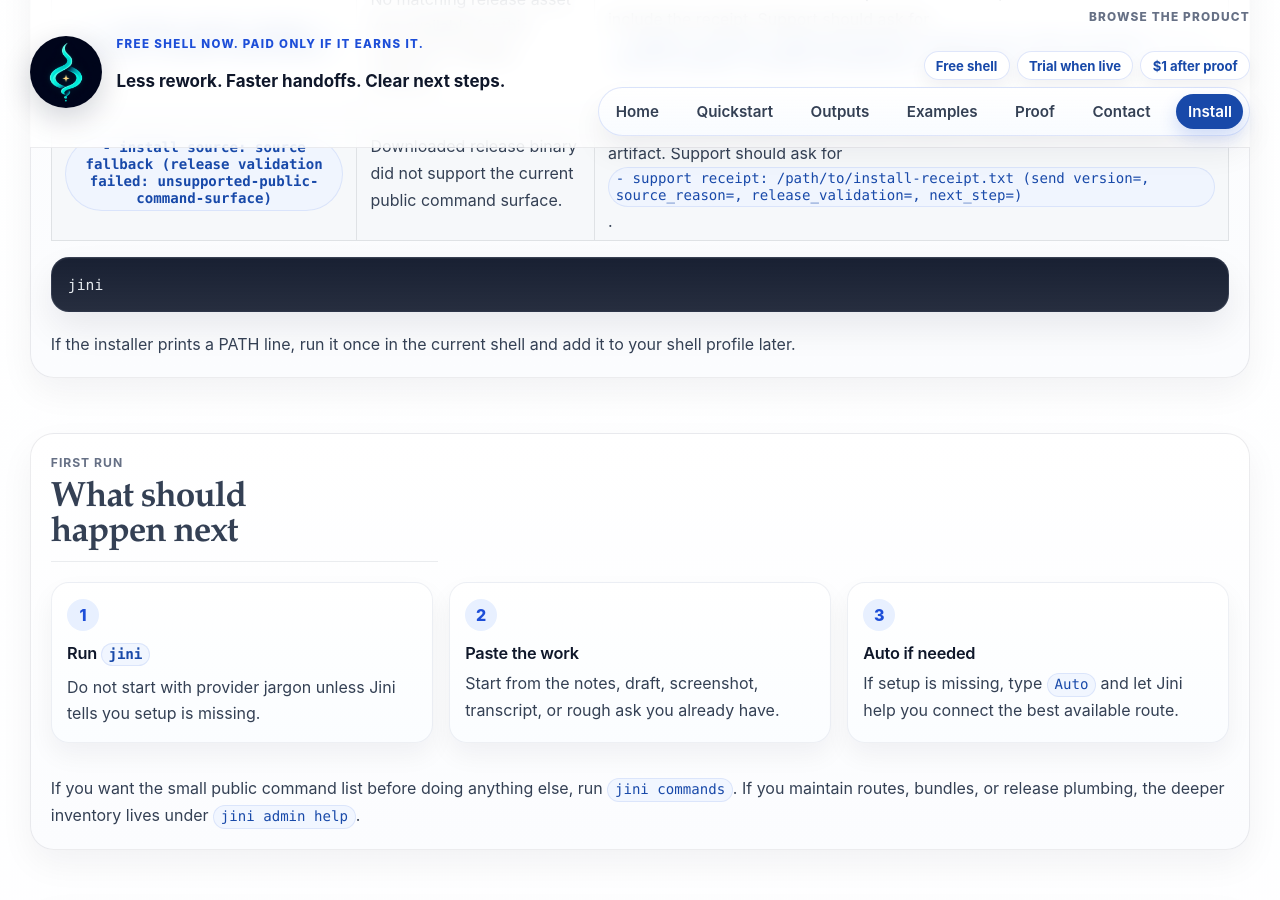
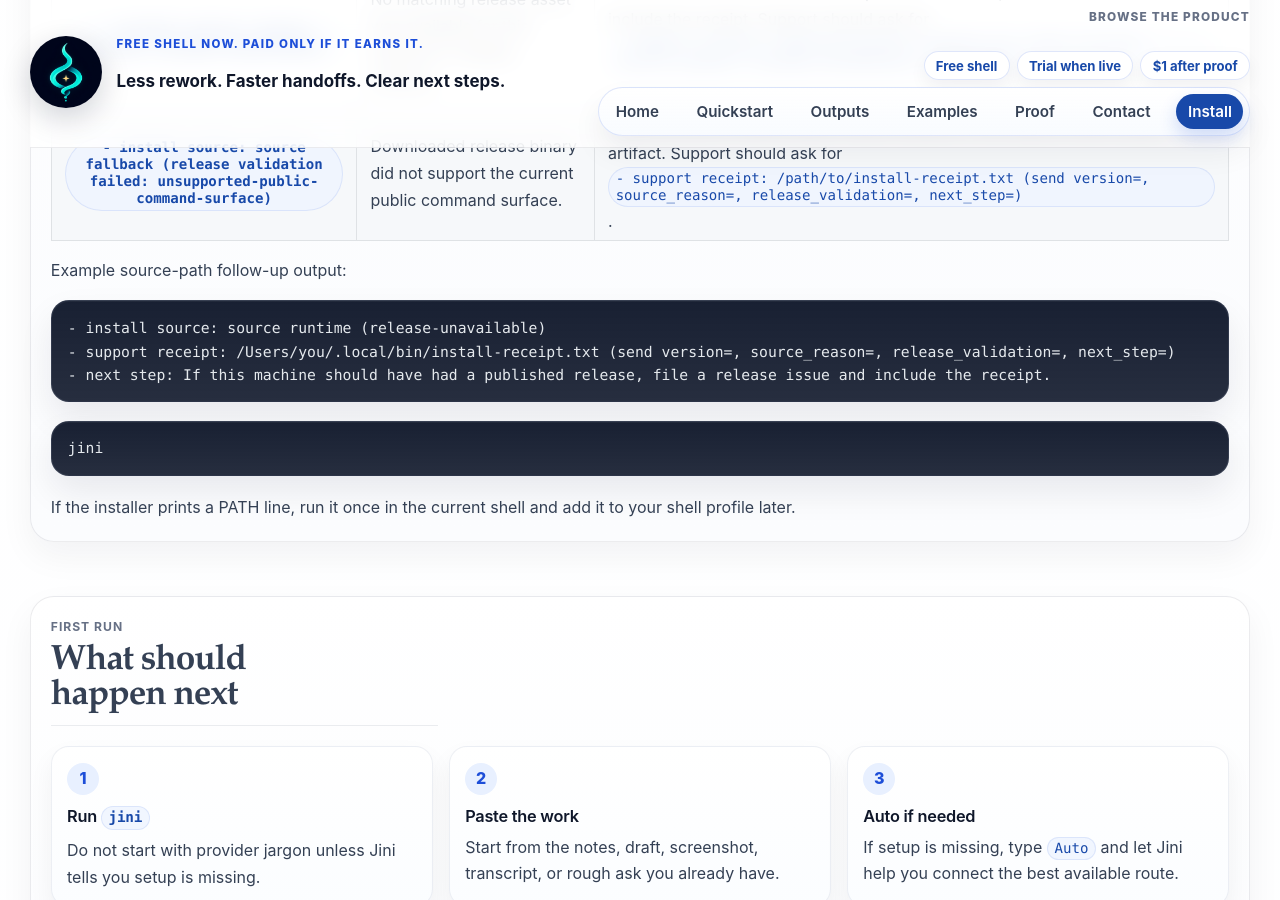
Before and after one commit to maridlabsai/jini, a Jekyll site: the page built from docs/install.md, in a window 1280 px wide and 900 px high, scrolled down 2580 px. Built offline with Jekyll 4.4.1, drawn with Linux system fonts in a browser that asks for light colours.

Commit message:
Add installer source-path transcript example

```diff
--- a/docs/install.md
+++ b/docs/install.md
@@ -107,6 +107,12 @@
       </tr>
     </tbody>
   </table>
+
+  <p>Example source-path follow-up output:</p>
+<pre><code class="language-text">- install source: source runtime (release-unavailable)
+- support receipt: /Users/you/.local/bin/install-receipt.txt (send version=, source_reason=, release_validation=, next_step=)
+- next step: If this machine should have had a published release, file a release issue and include the receipt.
+</code></pre>
 
 <pre><code class="language-bash">jini</code></pre>
 
```
Also changed, not shown: tests/test_public_cli_docs.py (+11 -0 lines).
